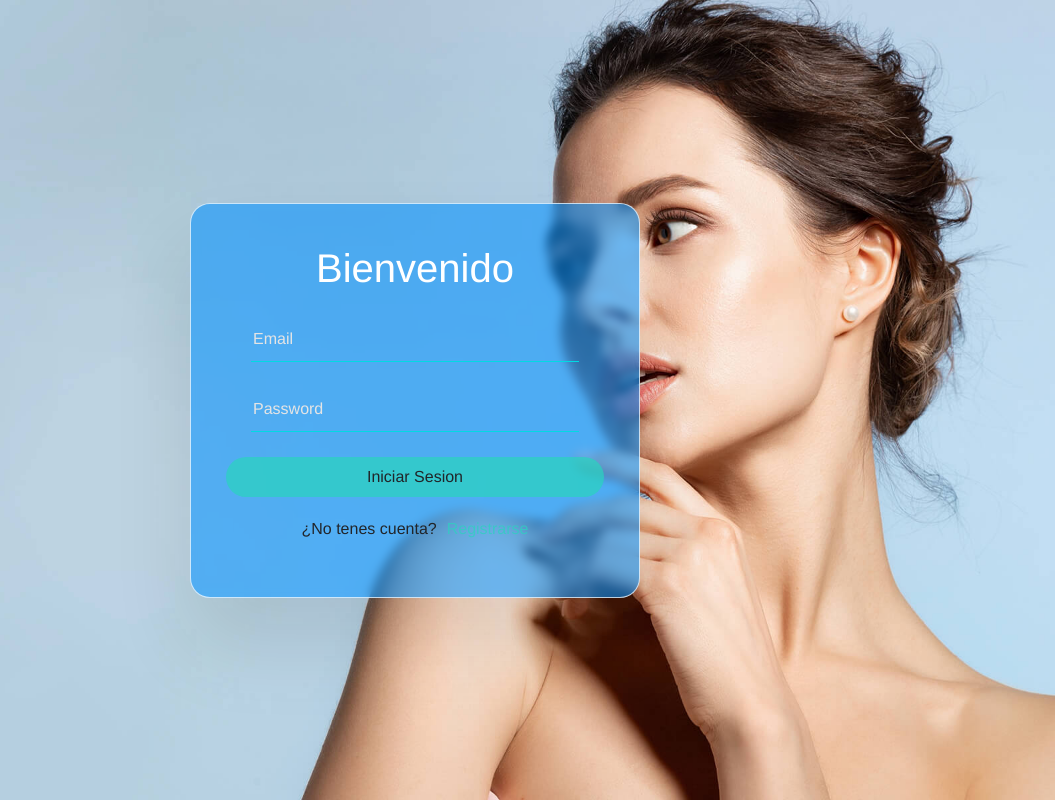
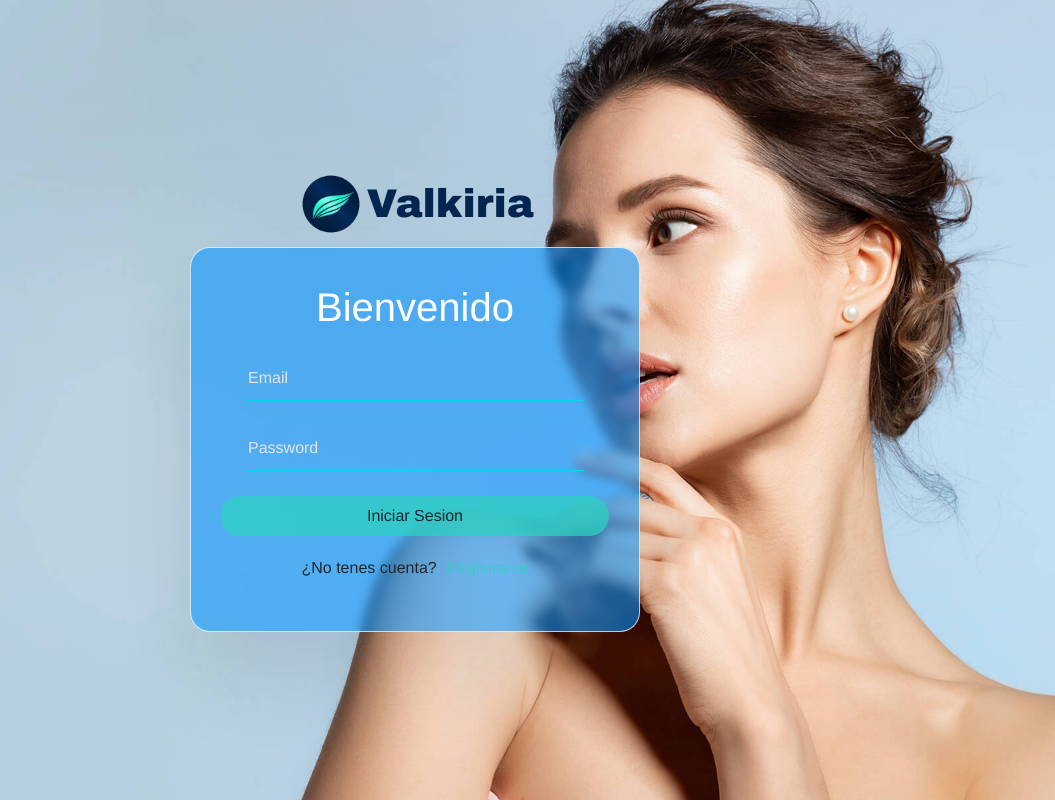
Before and after one commit to Nicovenezia/Curso-JavaScript, a website: page index.html in a window 1280 px wide. Shown: the whole page, without its empty margins (225-1280 px from the left). Drawn offline with Linux system fonts and the light colour scheme.

Commit message:
operadores avanzados

```diff
--- a/css/stylesjs.css
+++ b/css/stylesjs.css
@@ -15,11 +15,28 @@ body{
     min-height: 100vh;
     align-items: center;
     justify-content: center;
+    flex-direction: column;
+    padding: 15px;
+}
+
+.box-valkiria{
+    display: flex;
+    align-items: center;
+}
+
+.logo-valkiria{
+    height: 70px;
+    margin-bottom: 8px;
+}
+
+.h1-valkiria{
+    font-size: 40px;
+    font-family: "Archivo Black", sans-serif;
+    color: #052551;
 }
 
 .form-contenedor{
     width: 100%;
-    margin: 15px;
     max-width: 450px;
     position: relative;
     z-index: 1;
@@ -32,7 +49,7 @@ body{
 }
 
 .form-box{
-    padding: 40px 35px;
+    padding: 35px 30px;
     border-radius: 50px;
 }
 
--- a/index.html
+++ b/index.html
@@ -6,11 +6,18 @@
     <meta name="viewport" content="width=device-width, initial-scale=1.0">
     <link rel="stylesheet" href="./bootstrap-5.1.3-dist/css/bootstrap.min.css">
     <link rel="stylesheet" href="./css/stylesjs.css">
+    <link rel="preconnect" href="https://fonts.googleapis.com">
+    <link rel="preconnect" href="https://fonts.gstatic.com" crossorigin>
+    <link href="https://fonts.googleapis.com/css2?family=Archivo+Black&family=Open+Sans:wght@500&display=swap" rel="stylesheet">
     <link rel="shortcut icon" href="./img/logo.png">
     <title>Valkiria | Iniciar sesion</title>
 </head>
 <body>
     <section class="form-seccion">
+        <div class="box-valkiria">
+            <img class="logo-valkiria" src="./img/logo.png" alt="LogoValkiria">
+            <h1 class="h1-valkiria">Valkiria</h1>
+        </div>
         <div class="form-contenedor">
             <div class="form-box">
                 <h3>Bienvenido</h3>
--- a/js/ingreso.js
+++ b/js/ingreso.js
@@ -9,12 +9,9 @@ function IniciarSesion(usuario) {
     let userFound = usuario.find((usuario)=> {
         return usuario.email == email.value && usuario.password == password.value
     });
-    if(userFound){
-        window.location.href = "./pag/inicio.html";
-    }else{
-        p.classList.add("error");
-        p.innerText = "Email o password incorrectos!";
-    }
+    //Operador ternario
+    userFound ? window.location.href = "./pag/inicio.html" : p.classList.add("error"); p.innerText = "Email o password incorrectos!";
+
     return userFound;
 }
 
--- a/js/registro.js
+++ b/js/registro.js
@@ -5,7 +5,7 @@ const btnRegistrarse = document.querySelector(".registrarse"),
     emailRegistro = document.querySelector(".emailRegistro"),
     passwordRegistro = document.querySelector(".passwordRegistro");
     p = document.getElementById("mensaje");
-
+//operador logico or
 let usuarios = JSON.parse(localStorage.getItem("usuarios")) || [];
 
 //Creador de Usuarios
@@ -63,8 +63,8 @@ btnRegistrarse.addEventListener ("click", (e) =>{
                 p.innerText = "Hola " + nombre.value +" te registraste correctamente!";
 
                 guardarUsuario(newUser)
+                guardarEnStorage(usuarios)
                 limpiarCampos()
-                guardarEnStorage(usuarios)
             }
         }
     }
```
Also changed, not shown: pag/inicio.html (+1 -1 lines).
